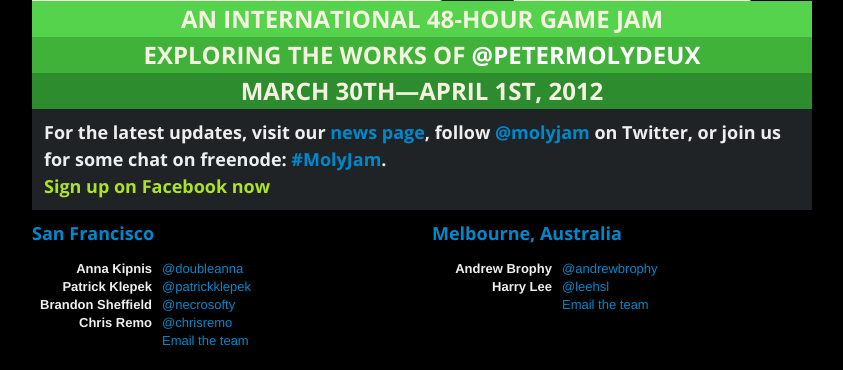
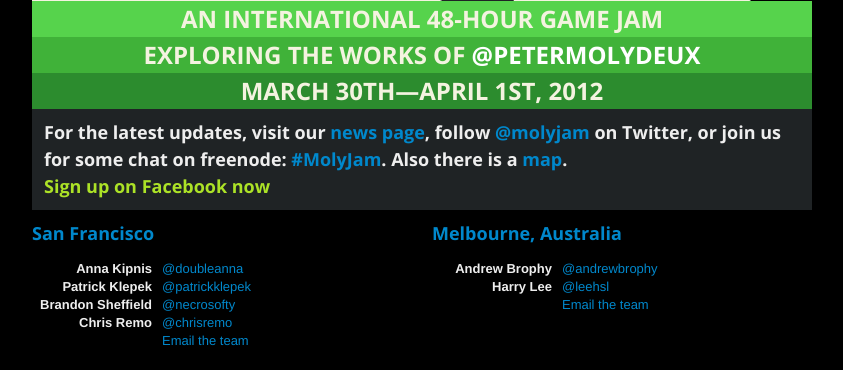
Before and after one commit to tabacco/molydeux, a PHP site: page / in a window 1280 px wide. Shown: the part 582-952 px from the top of the page, without its empty margins (218-1061 px from the left). Run offline with PHP 8.4, Linux system fonts and the light colour scheme.

Commit message:
Added map
Signed-off-by: Zane W Pickett <sirwolf@frostedwolf.com>

```diff
--- a/index.php
+++ b/index.php
@@ -40,7 +40,7 @@
     <div class="row">
       <div class="span10 offset1">
         <div style="width: auto; height: auto; background-color:#1f2325; padding:10px 12px; margin-bottom: 10px;">
-        <h3>For the latest updates, visit our <a href="http://whatwouldmolydeux.com/news.php">news page</a>, follow <a href="http://www.twitter.com/molyjam">@molyjam</a> on Twitter, or join us for some chat on freenode: <a href="http://webchat.freenode.net/?channels=#molyjam">#MolyJam</a>.</h3>
+        <h3>For the latest updates, visit our <a href="http://whatwouldmolydeux.com/news.php">news page</a>, follow <a href="http://www.twitter.com/molyjam">@molyjam</a> on Twitter, or join us for some chat on freenode: <a href="http://webchat.freenode.net/?channels=#molyjam">#MolyJam</a>. Also there is a <a href="http://batchgeo.com/map/090d1bde6ce8cdb9cc0e129ff0ecd829">map</a>.</h3>
         <h3 class="green"><a href="#locations">Sign up on Facebook now</a></h3>
         </div>
       </div>
```
